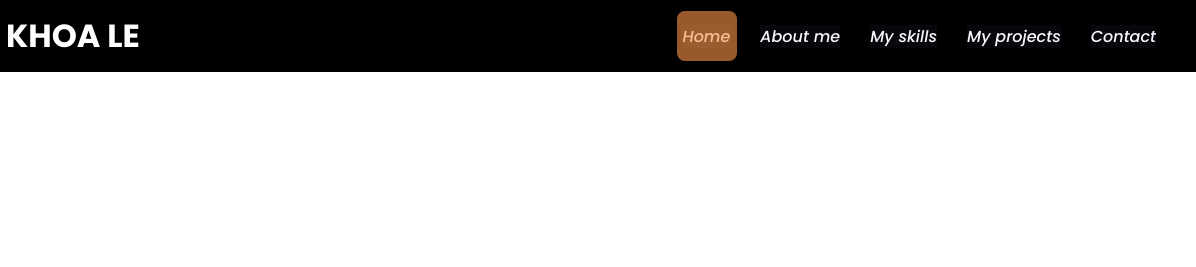
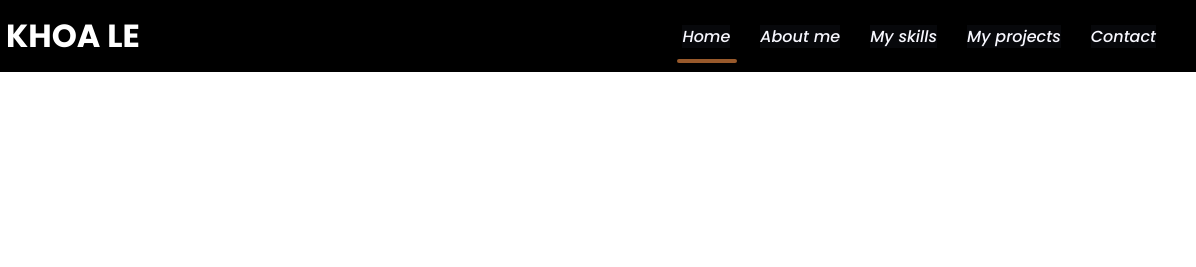
Before and after one commit to Khoalm99/Learn-Frontend, a plain HTML site: page index.html in a window 1280 px wide. Shown: the top 267 px of the page, 84-1280 px from the left. Drawn offline with nearby package versions, Linux system fonts and the light colour scheme.

Commit message:
modify head animation

```diff
--- a/index.css
+++ b/index.css
@@ -62,12 +62,13 @@ nav .menu li a {
 }
 .navbar .animation{
   position: absolute;
+  margin-top: 50px;
   margin-left: -5px;
-  padding: 25px 30px;
+  padding: 2px 30px;
   opacity: 60%;
   background-color: rgb(254, 148, 73);
   border-radius: 8px;
-  transition: all .8s ease 0s;
+  transition: all 1.5s ease 0s;
   align-items: center;
 }
 
```
